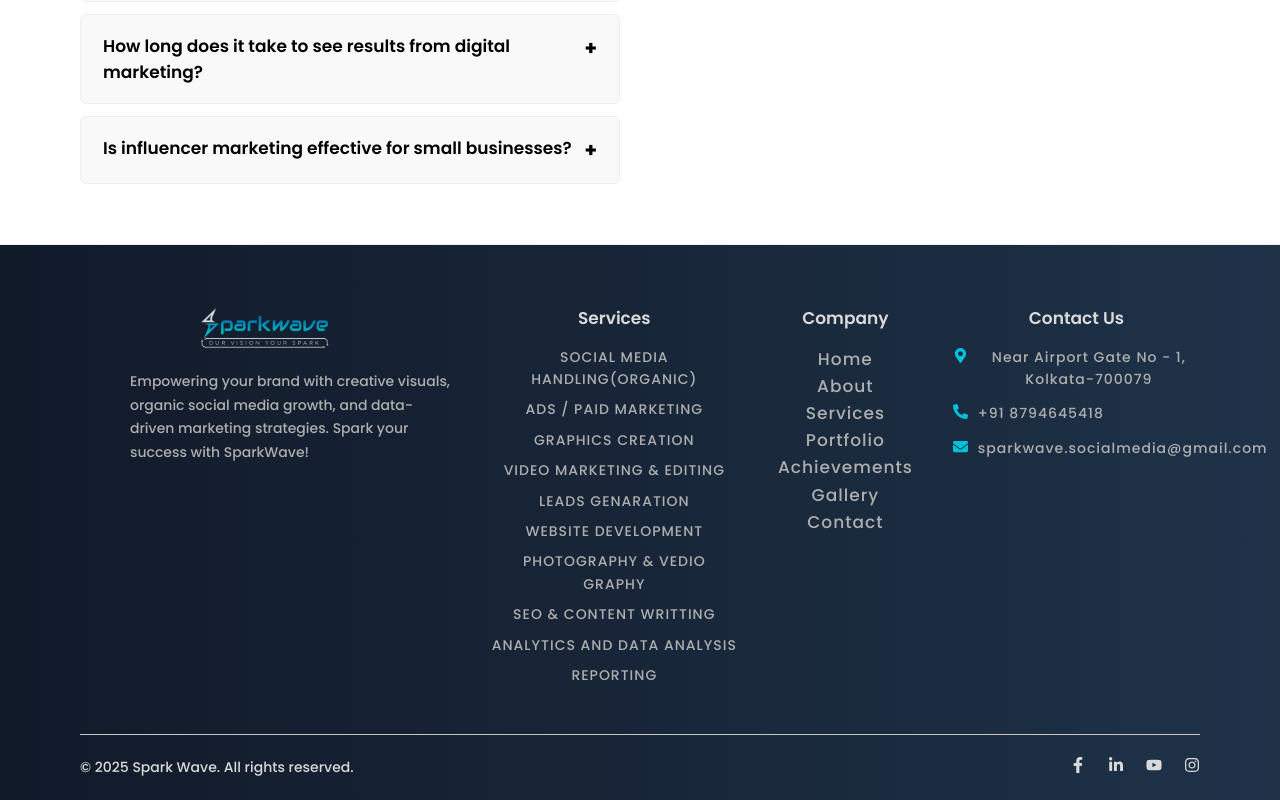
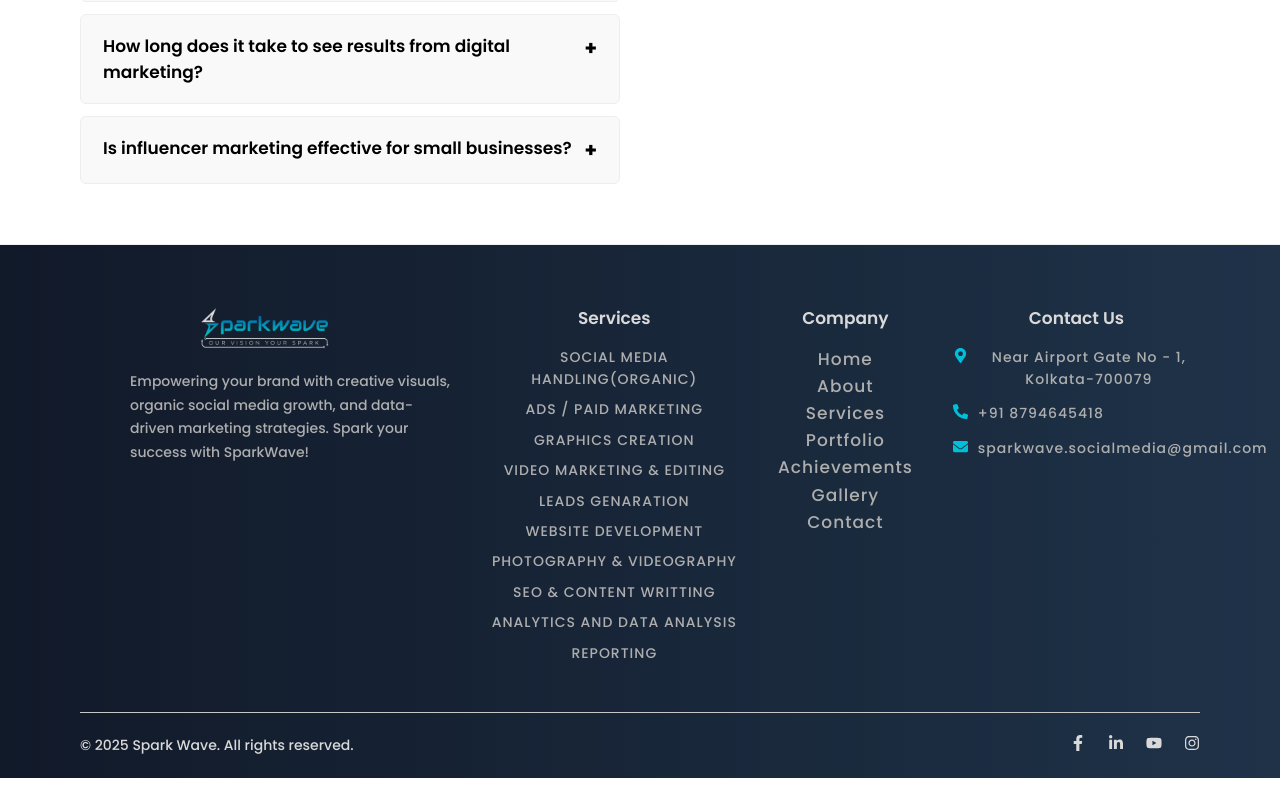
Before and after one commit to Aftab-Ramig-Molla/SparkWave-Website, a React (Vite) app: page / in a window 1280 px wide. Shown: the part 6827-7627 px from the top of the page. After the commit the page ends 7605 px from the top, so only its background shows below. Built offline with nearby package versions, Linux system fonts and the light colour scheme.

Commit message:
Updated project files

```diff
--- a/src/components/ui/Footer.jsx
+++ b/src/components/ui/Footer.jsx
@@ -45,7 +45,7 @@
                         <li>WEBSITE DEVELOPMENT</li>
                     </NavLink>
                     <NavLink  to="/services/photography-vediography">
-                        <li>PHOTOGRAPHY & VEDIO GRAPHY</li>
+                        <li>PHOTOGRAPHY & VIDEOGRAPHY</li>
                     </NavLink>
                     <NavLink  to="/services/seo-content-writting">
                         <li>SEO & CONTENT WRITTING</li>
```
